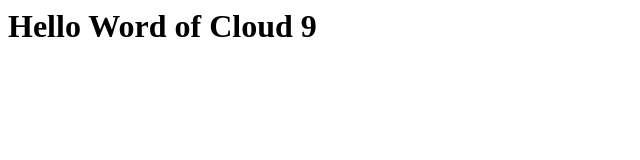
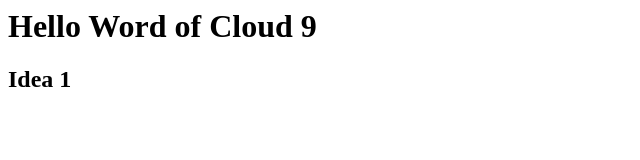
Before and after one commit to aloku1/28Aug2018_training, a plain HTML site: page index.html in a window 1280 px wide. Shown: the full height of the page, 0-640 px from the left. Drawn offline with Linux system fonts and the light colour scheme.

Commit message:
idea1 code

```diff
--- a/index.html
+++ b/index.html
@@ -1 +1,2 @@
 <h1>Hello Word of Cloud 9</h1>
+<h2>Idea 1</h2>
```
